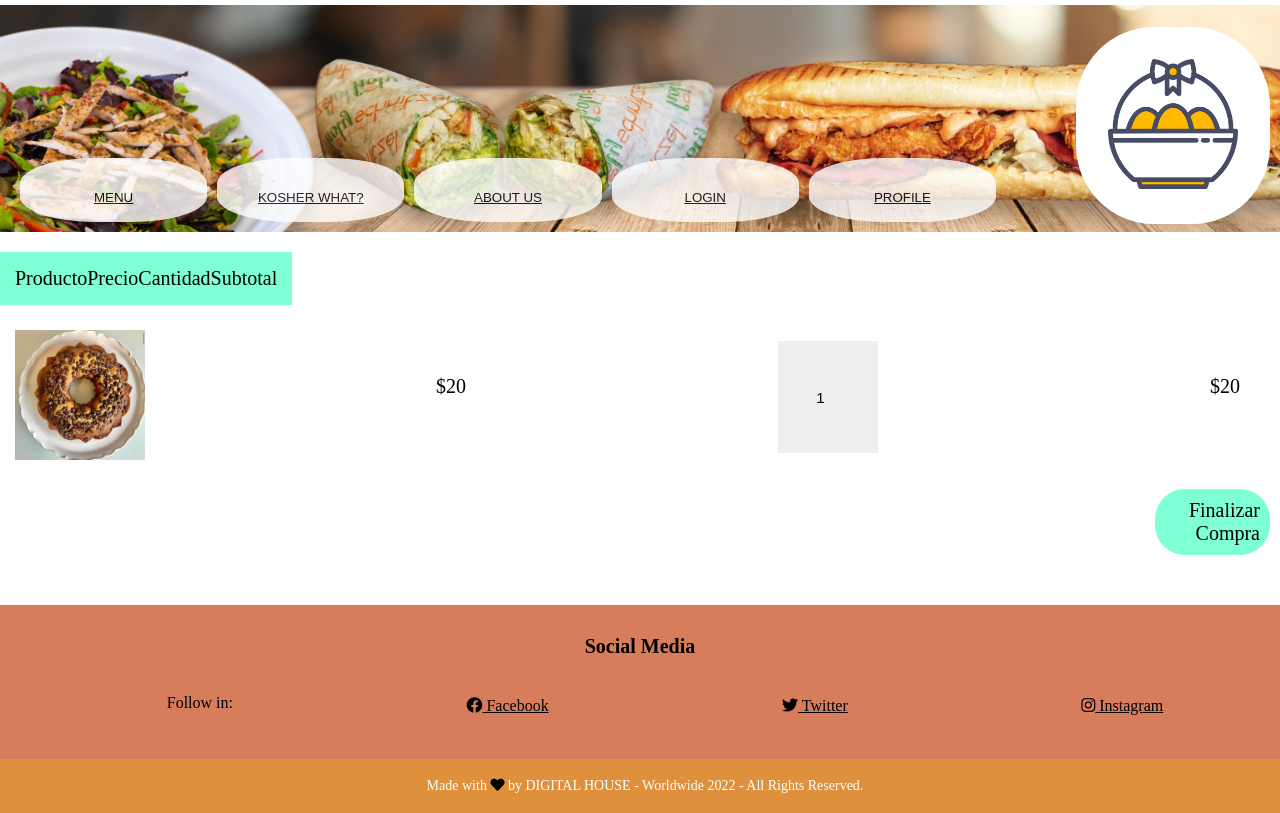
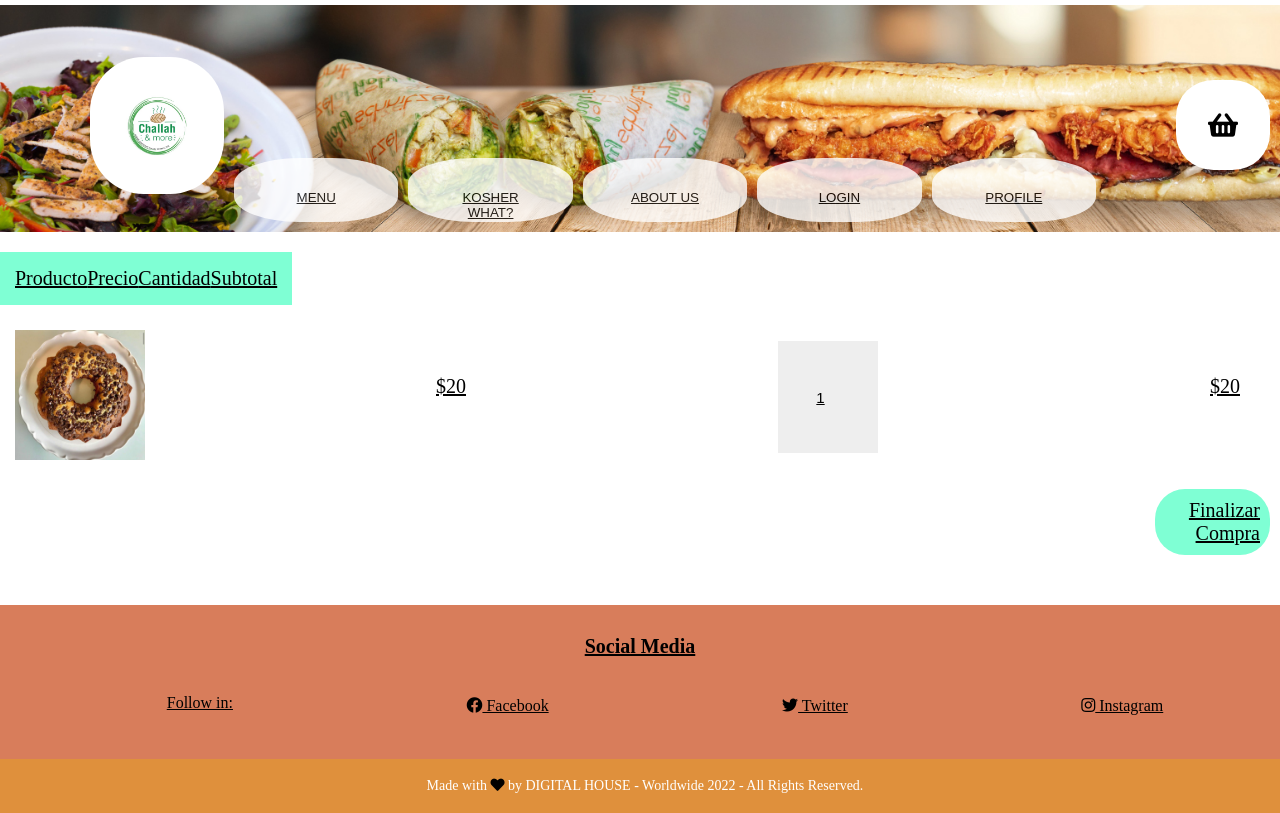
Before and after one commit to Meitalc/Grupo_1_ChallahAndMore, a website: page views/carrito.html in a window 1280 px wide. Drawn offline with Linux system fonts and the light colour scheme.

Commit message:
Update carrito.html
actualizacion header

```diff
--- a/views/carrito.html
+++ b/views/carrito.html
@@ -11,16 +11,17 @@
 <body>
 
     <header>
+
         <div class="menu-base">
 
              <div class="botones">
+                <button type="submit" class="menu-arriba1"><a href="/"><img width="70px" height="70px" src="/images/challa.jpeg" class="logo" alt="logo"> </a></button>
                 <button type="submit" class="menu-arriba"><a href="/"> MENU </a></button>
                 <button type="submit" class="menu-arriba"><a href="/"> KOSHER WHAT? </a></button>
                 <button type="submit" class="menu-arriba"><a href="/"> ABOUT US </a></button>
                 <button type="submit" class="menu-arriba"><a href="/"> LOGIN </a></button>
                 <button type="submit" class="menu-arriba"><a href="/"> PROFILE </a></button>
-
-               <div></div><button type="submit" class="menu-arriba1"><a href="/"><img width="130px" height="130px" src="/images/kisspng-computer-icons-easter-basket-clip-art-5ae8897f75b442.5971873315251889914821.png" class="logo" alt="canasta"> </a></button>
+                <button type="submit" class="menu-arriba1"><a href="/"><i class='fas fa-shopping-basket fa-2x'></i></button>
 
             </div>
             </div>
```
Lines whose indentation alone changed are shown as unchanged.
